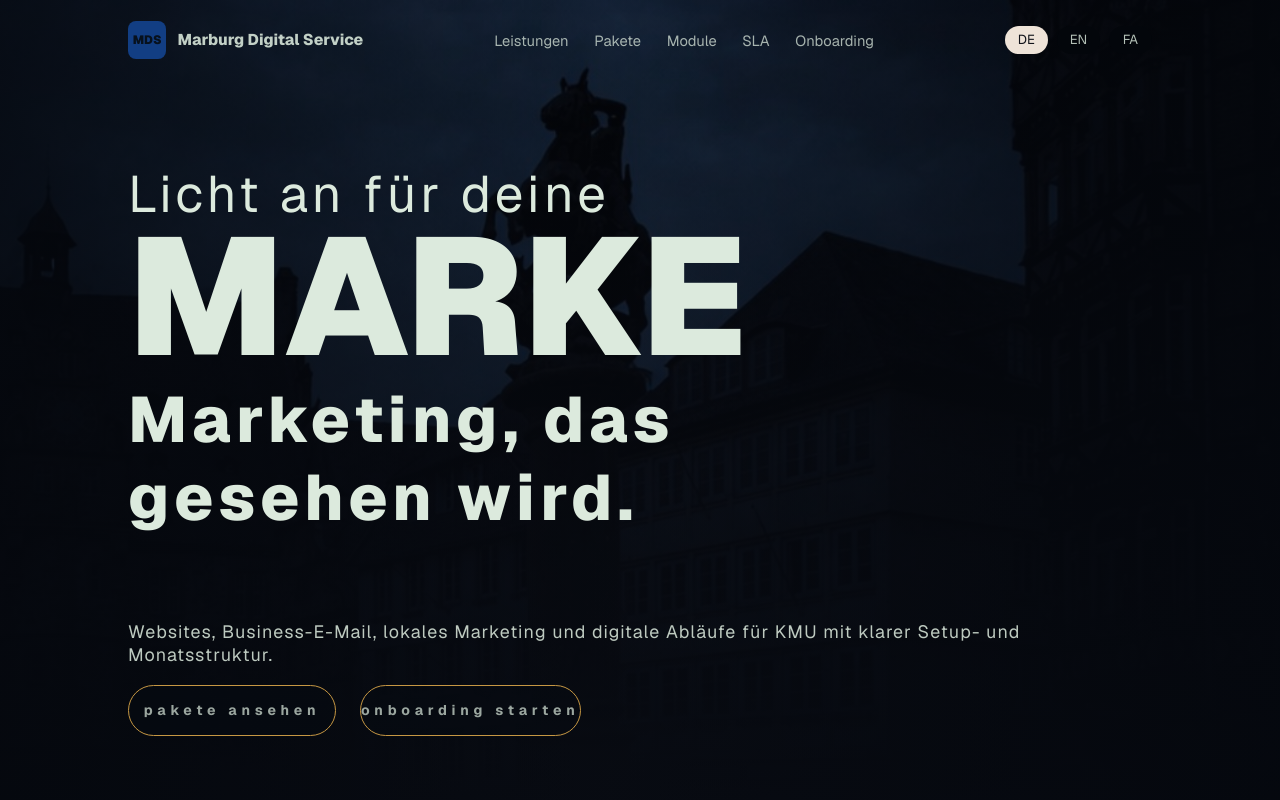
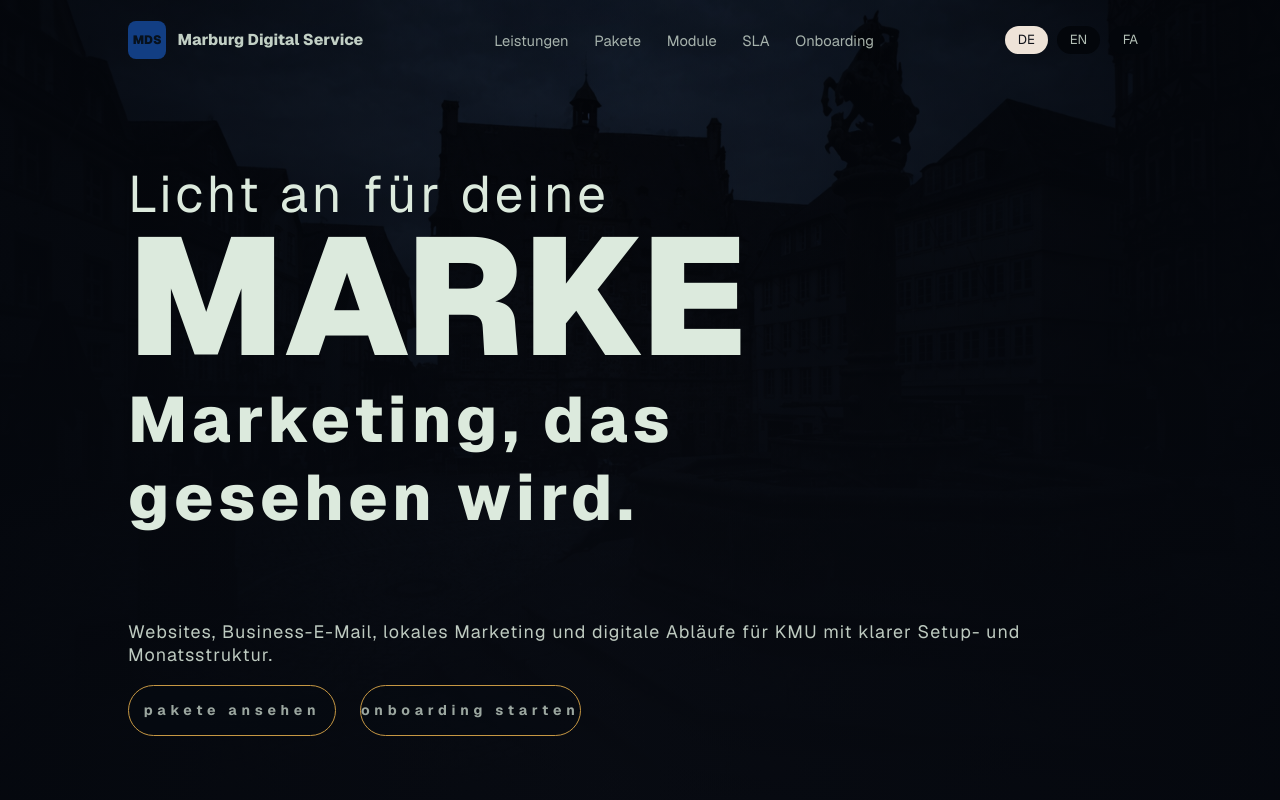
Before and after one commit to alifazl3/pixelit, a Next.js app: page / in a window 1280 px wide. Shown: the top 800 px of the page. Built offline with nearby package versions, Linux system fonts and the light colour scheme.

Commit message:
chore: replace hero background image

```diff
--- a/src/app/globals.css
+++ b/src/app/globals.css
@@ -49,7 +49,7 @@ main {
   background:
     linear-gradient(90deg, rgb(4 7 13 / 86%) 0%, rgb(4 7 13 / 48%) 48%, rgb(4 7 13 / 86%) 100%),
     linear-gradient(180deg, rgb(4 7 13 / 10%) 0%, #0b0e16 100%),
-    url("/marburg/hero.jpg");
+    url("/marburg/hero-bg.png");
   background-position: center;
   background-size: cover;
 }
```
Also changed, not shown: public/marburg/hero-bg.png (added).
